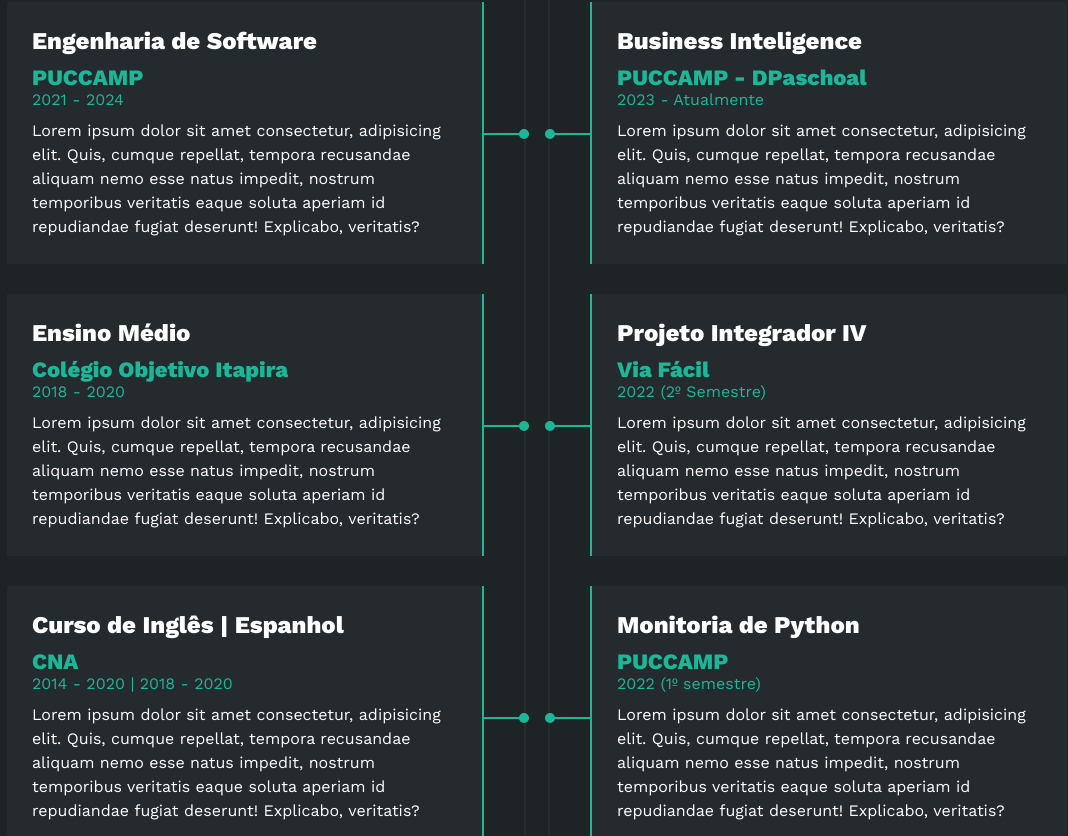
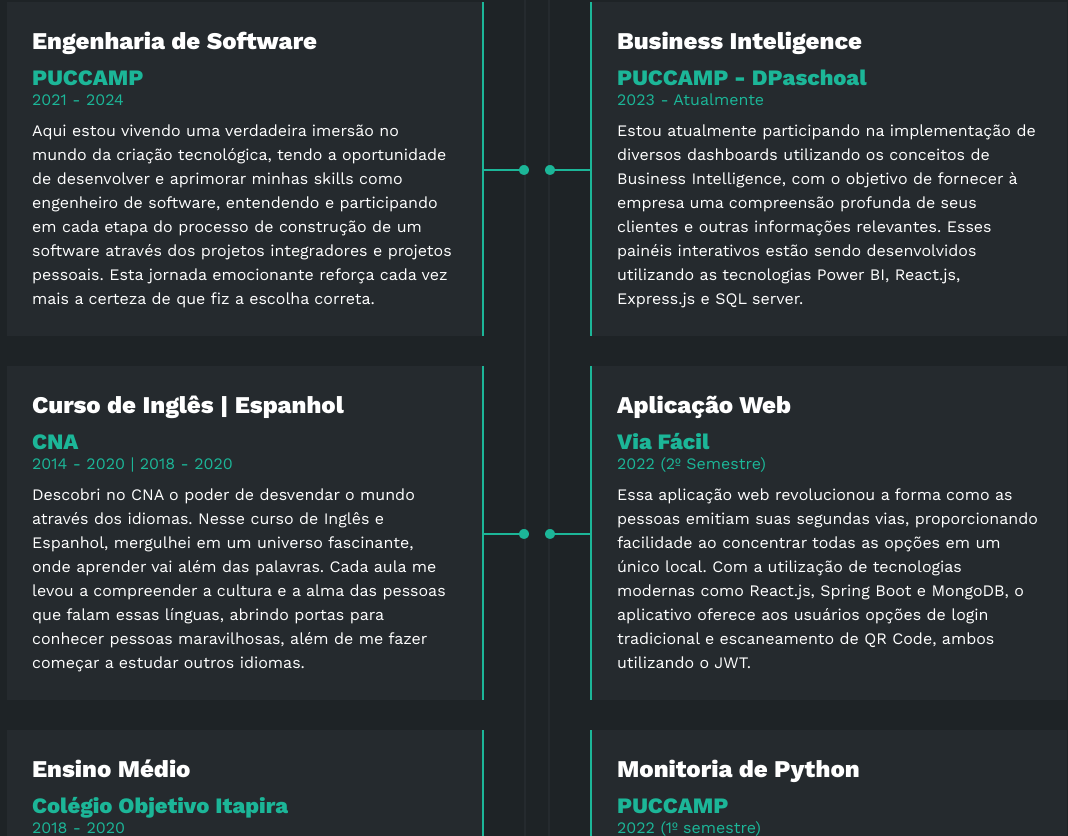
Before and after one commit to GianDutra/meu_portfolio, a React (Create React App) app: page / in a window 1280 px wide. Shown: the part 2424-3260 px from the top of the page, without its empty margins (103-1171 px from the left). Built offline with nearby package versions, Linux system fonts and the light colour scheme.

Commit message:
Atualizando informacoes na parte curriculum

```diff
--- a/src/components/Curriculum/index.js
+++ b/src/components/Curriculum/index.js
@@ -11,7 +11,16 @@
                 <h4>Engenharia de Software</h4>
                 <span class="casa">PUCCAMP</span>
                 <span class="fecha">2021 - 2024</span>
-                <p>Lorem ipsum dolor sit amet consectetur, adipisicing elit. Quis, cumque repellat, tempora recusandae aliquam nemo esse natus impedit, nostrum temporibus veritatis eaque soluta aperiam id repudiandae fugiat deserunt! Explicabo, veritatis?</p>
+                <p>Aqui estou vivendo uma verdadeira imersão no mundo da criação tecnológica, tendo a oportunidade de desenvolver e aprimorar minhas skills como engenheiro de software, entendendo e participando em cada etapa do processo de construção de um software através dos projetos integradores e projetos pessoais. Esta jornada emocionante reforça cada vez mais a certeza de que fiz a escolha correta.</p>
+                <div class="conectori">
+                    <div class="circuloi"></div>
+                </div>
+            </div>
+            <div class="item izq">
+                <h4>Curso de Inglês | Espanhol</h4>
+                <span class="casa">CNA</span>
+                <span class="fecha">2014 - 2020 | 2018 - 2020</span>
+                <p>Descobri no CNA o poder de desvendar o mundo através dos idiomas. Nesse curso de Inglês e Espanhol, mergulhei em um universo fascinante, onde aprender vai além das palavras. Cada aula me levou a compreender a cultura e a alma das pessoas que falam essas línguas, abrindo portas para conhecer pessoas maravilhosas, além de me fazer começar a estudar outros idiomas.</p>
                 <div class="conectori">
                     <div class="circuloi"></div>
                 </div>
@@ -20,16 +29,7 @@
                 <h4>Ensino Médio</h4>
                 <span class="casa">Colégio Objetivo Itapira</span>
                 <span class="fecha">2018 - 2020</span>
-                <p>Lorem ipsum dolor sit amet consectetur, adipisicing elit. Quis, cumque repellat, tempora recusandae aliquam nemo esse natus impedit, nostrum temporibus veritatis eaque soluta aperiam id repudiandae fugiat deserunt! Explicabo, veritatis?</p>
-                <div class="conectori">
-                    <div class="circuloi"></div>
-                </div>
-            </div>
-            <div class="item izq">
-                <h4>Curso de Inglês | Espanhol</h4>
-                <span class="casa">CNA</span>
-                <span class="fecha">2014 - 2020 | 2018 - 2020</span>
-                <p>Lorem ipsum dolor sit amet consectetur, adipisicing elit. Quis, cumque repellat, tempora recusandae aliquam nemo esse natus impedit, nostrum temporibus veritatis eaque soluta aperiam id repudiandae fugiat deserunt! Explicabo, veritatis?</p>
+                <p> Foi nessa etapa da minha vida que descobri minha paixão pela programação, desenvolvendo meu primeiro aplicativo com um toque de portonhol. Essa experiência única e encorajadora foi o impulso decisivo para trilhar uma carreira nesse campo fascinante.</p>
                 <div class="conectori">
                     <div class="circuloi"></div>
                 </div>
@@ -42,16 +42,16 @@
                 <h4>Business Inteligence</h4>
                 <span class="casa">PUCCAMP - DPaschoal</span>
                 <span class="fecha">2023 - Atualmente</span>
-                <p>Lorem ipsum dolor sit amet consectetur, adipisicing elit. Quis, cumque repellat, tempora recusandae aliquam nemo esse natus impedit, nostrum temporibus veritatis eaque soluta aperiam id repudiandae fugiat deserunt! Explicabo, veritatis?</p>
+                <p>Estou atualmente participando na implementação de diversos dashboards utilizando os conceitos de Business Intelligence, com o objetivo de fornecer à empresa uma compreensão profunda de seus clientes e outras informações relevantes. Esses painéis interativos estão sendo desenvolvidos utilizando as tecnologias Power BI, React.js, Express.js e SQL server.</p>
                 <div class="conectord">
                     <div class="circulod"></div>
                 </div>
             </div>
             <div class="item der">
-                <h4>Projeto Integrador IV</h4>
+                <h4>Aplicação Web</h4>
                 <span class="casa">Via Fácil</span>
                 <span class="fecha">2022 (2º Semestre)</span>
-                <p>Lorem ipsum dolor sit amet consectetur, adipisicing elit. Quis, cumque repellat, tempora recusandae aliquam nemo esse natus impedit, nostrum temporibus veritatis eaque soluta aperiam id repudiandae fugiat deserunt! Explicabo, veritatis?</p>
+                <p>Essa aplicação web revolucionou a forma como as pessoas emitiam suas segundas vias, proporcionando facilidade ao concentrar todas as opções em um único local. Com a utilização de tecnologias modernas como React.js, Spring Boot e MongoDB, o aplicativo oferece aos usuários opções de login tradicional e escaneamento de QR Code, ambos utilizando o JWT. </p>
                 <div class="conectord">
                     <div class="circulod"></div>
                 </div>
@@ -60,7 +60,7 @@
                 <h4>Monitoria de Python</h4>
                 <span class="casa">PUCCAMP</span>
                 <span class="fecha">2022 (1º semestre)</span>
-                <p>Lorem ipsum dolor sit amet consectetur, adipisicing elit. Quis, cumque repellat, tempora recusandae aliquam nemo esse natus impedit, nostrum temporibus veritatis eaque soluta aperiam id repudiandae fugiat deserunt! Explicabo, veritatis?</p>
+                <p>Como monitor de Python, compartilhei conhecimentos e auxiliei estudantes no domínio dessa linguagem versátil e poderosa. Essa experiência enriquecedora fortaleceu minha própria compreensão de Python, enquanto apoiei outros na descoberta dos segredos dessa linguagem de programação. </p>
                 <div class="conectord">
                     <div class="circulod"></div>
                 </div>
```
